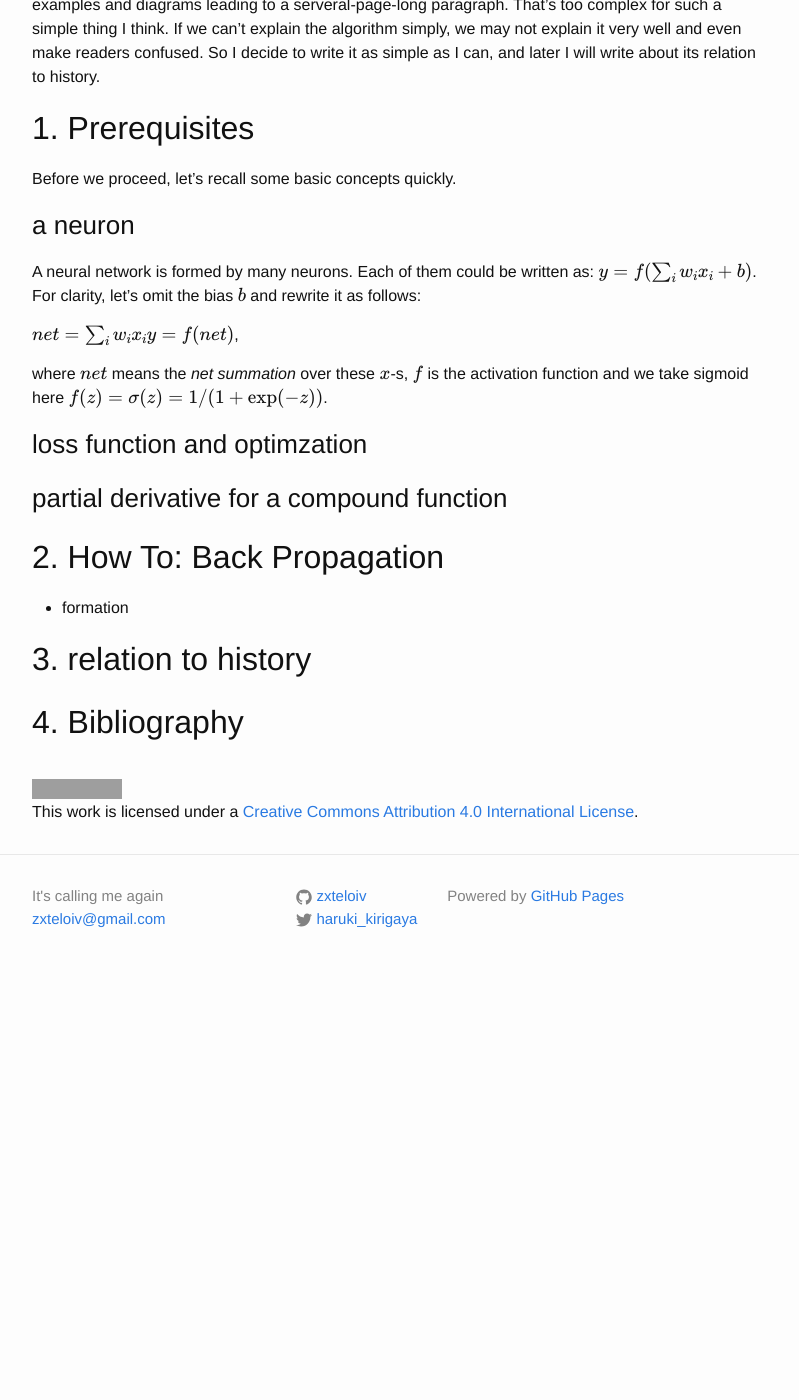
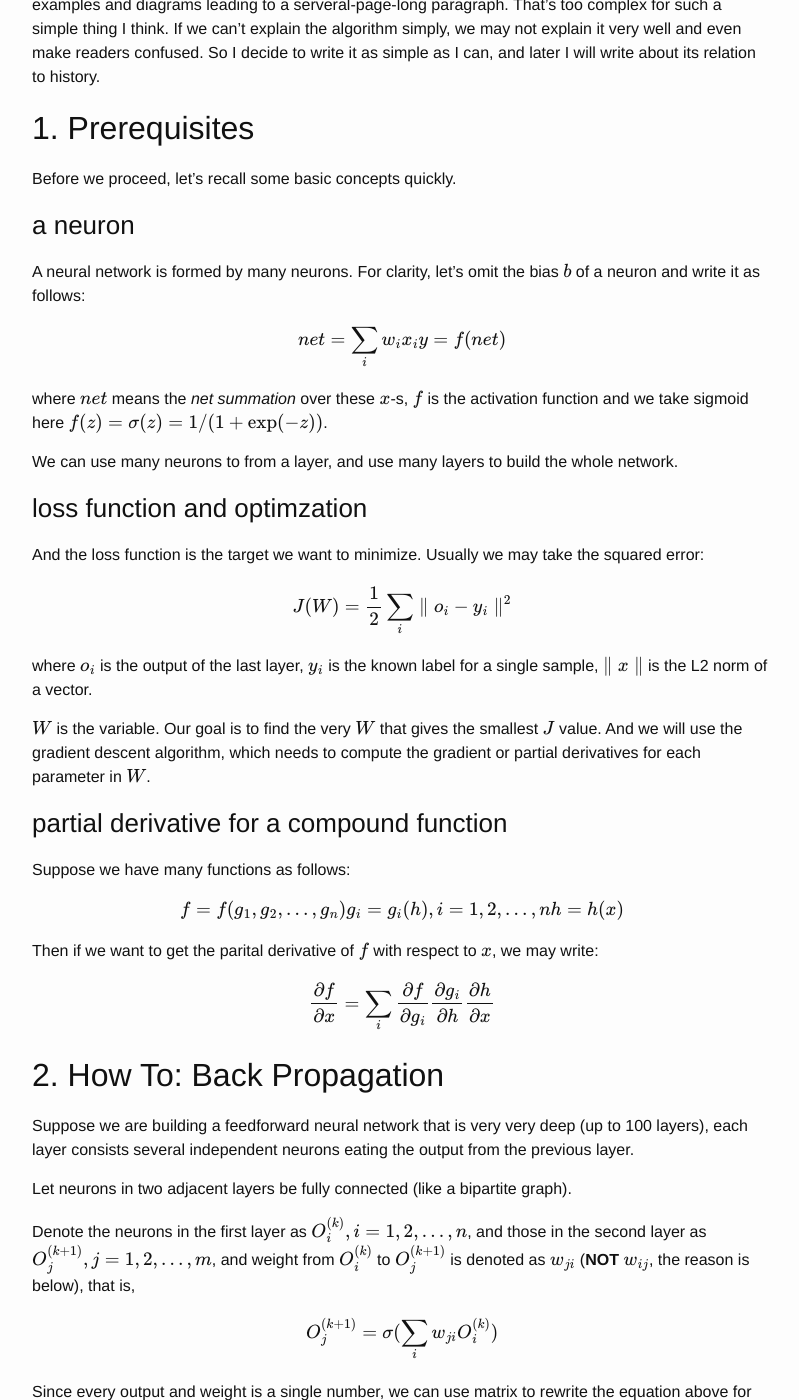
Before and after one commit to zxteloiv/zxteloiv.github.io, a Jekyll site: the page built from _posts/2016-05-03-yet-another-tutorial-for-back-propagation.md, in a window 1280 px wide and 1400 px high, scrolled down 255 px. Shown: the whole window, without its empty margins (238-1037 px from the left). Built offline with Jekyll 4.4.1, drawn with Linux system fonts in a browser that asks for light colours; formulas are drawn with MathJax 3; comment, search, counter and statistics services are not loaded; before the commit the page ends 1245 px from its top, so only the background shows below that; some of the changed text lies outside the part shown; grey boxes are pictures that could not be loaded.

Commit message:
add more text

```diff
--- a/_posts/2016-05-03-yet-another-tutorial-for-back-propagation.md
+++ b/_posts/2016-05-03-yet-another-tutorial-for-back-propagation.md
@@ -15,24 +15,65 @@ Before we proceed, let's recall some basic concepts quickly.
 
 ### a neuron
 
-A neural network is formed by many neurons. Each of them could be written as: $$y = f(\sum_iw_ix_i + b)$$. For clarity, let's omit the bias $$b$$ and rewrite it as follows:
+A neural network is formed by many neurons. For clarity, let's omit the bias $$b$$ of a neuron and write it as follows:
 
 $$
 net = \sum_iw_ix_i \\
 y = f(net)
-$$,
+$$
 
 where $$net$$ means the _net summation_ over these $$x$$-s, $$f$$ is the activation function and we take sigmoid here $$f(z) = \sigma(z) = 1/(1 + \exp(-z))$$.
 
+We can use many neurons to from a layer, and use many layers to build the whole network.
+
 ### loss function and optimzation
 
+And the loss function is the target we want to minimize. Usually we may take the squared error:
 
+$$
+J(W) = \frac{1}{2}\sum_i \parallel o_i - y_i \parallel^2
+$$
+
+where $$o_i$$ is the output of the last layer, $$y_i$$ is the known label for a single sample, $$\parallel x \parallel$$ is the L2 norm of a vector.
+
+$$W$$ is the variable. Our goal is to find the very $$W$$ that gives the smallest $$J$$ value. And we will use the gradient descent algorithm, which needs to compute the gradient or partial derivatives for each parameter in $$W$$.
 
 ### partial derivative for a compound function
 
+Suppose we have many functions as follows:
+
+$$
+f = f(g_1, g_2, \dots, g_n) \\
+g_i = g_i(h), i = 1, 2, \dots, n \\
+h = h(x)
+$$
+
+Then if we want to get the parital derivative of $$f$$ with respect to $$x$$, we may write:
+
+$$
+\frac{\partial f}{\partial x} =
+    \sum_i\frac{\partial f}{\partial g_i}\frac{\partial g_i}{\partial h}\frac{\partial h}{\partial x}
+$$
+
 ## 2. How To: Back Propagation
 
-- formation
+Suppose we are building a feedforward neural network that is very very deep (up to 100 layers), each layer consists several independent neurons eating the output from the previous layer.
+
+Let neurons in two adjacent layers be fully connected (like a bipartite graph).
+
+Denote the neurons in the first layer as $$O^{(k)}_i, i = 1, 2, \dots, n$$, and those in the second layer as $$O^{(k+1)}_j, j = 1, 2, \dots, m$$, and weight from $$O^{(k)}_i$$ to $$O^{(k+1)}_j$$ is denoted as $$w_{ji}$$ (**NOT** $$w_{ij}$$, the reason is below), that is,
+
+$$
+O^{(k+1)}_j = \sigma(\sum_i w_{ji} O^{(k)}_i)
+$$
+
+Since every output and weight is a single number, we can use matrix to rewrite the equation above for simplicity (that's why we use the notation $$w_{ji}$$, for obeying the matrix multiplication rule and omit the transpose sign) :
+
+$$
+O^{(k+1)} = \sigma(W O^{(k)}), k = 1, 2, \dots, N - 1
+$$
+
+Every $$O^{(k)}$$ is a single
 
 ## 3. relation to history
 
```
